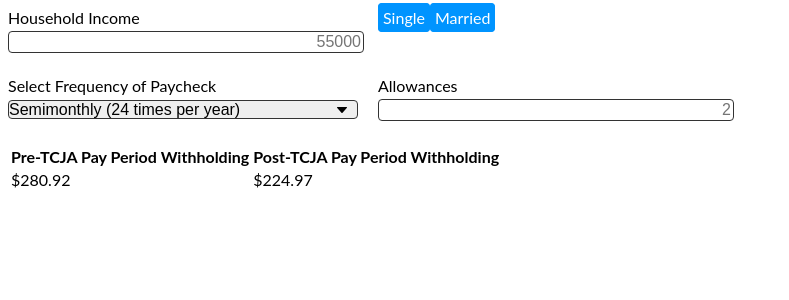
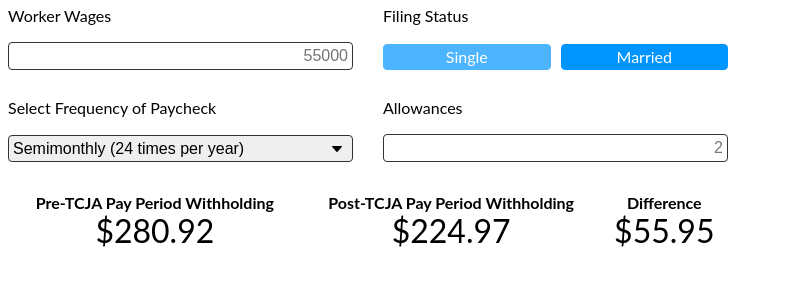
Before and after one commit to TaxFoundation/web-withholding-calculator, a React (Create React App) app: page / in a window 1280 px wide. Shown: the top 300 px of the page, without its empty margins (0-789 px from the left). Built offline with nearby package versions, Linux system fonts and the light colour scheme; the HTML template or start-up script is replaced by a standard one.

Commit message:
Finish basic styles

```diff
--- a/src/App.js
+++ b/src/App.js
@@ -9,11 +9,16 @@
 
 const Container = styled.div`
   display: grid;
-  grid-gap: 20px;
+  grid-gap: 30px;
   grid-template: repeat(3, 1fr) / repeat(2, 1fr);
   font-family: ${props => props.theme.fontFamily};
   font-size: ${props => props.theme.fontSize};
+  line-height: 1;
   max-width: 720px;
+
+  * {
+    box-sizing: border-box;
+  }
 `;
 
 class App extends Component {
--- a/src/components/AllowancesInput.js
+++ b/src/components/AllowancesInput.js
@@ -1,10 +1,17 @@
 import React from 'react';
+import styled from 'styled-components';
 import Label from './Label';
 import NumericInput from './NumericInput';
 
+const Container = styled.div`
+  display: grid;
+  grid-gap: 10px;
+  grid-template: 2fr / 1fr;
+`;
+
 const AllowancesInput = props => {
   return (
-    <div>
+    <Container>
       <Label htmlFor="allowances">Allowances</Label>
       <NumericInput
         id="allowances"
@@ -13,7 +20,7 @@
         type="number"
         onChange={e => props.update(e.target.value)}
       />
-    </div>
+    </Container>
   );
 };
 
--- a/src/components/FilingStatusSelector.js
+++ b/src/components/FilingStatusSelector.js
@@ -1,35 +1,61 @@
 import React from 'react';
 import styled from 'styled-components';
+import Label from './Label';
+
+const Form = styled.form`
+  display: grid;
+  grid-gap: 10px;
+  grid-template: repeat(2, 1fr) / repeat(2, 1fr);
+`;
 
 const Status = styled.div`
-  display: inline-block;
-`;
+  grid-column: span 1;
+  grid-row: 2 / 3;
 
-const Label = styled.label`
-  background-color: ${props => props.theme.tfBlue};
-  border: 1px solid ${props => props.theme.tfBlue};
-  border-radius: 4px;
-  color: #fff;
-  padding: 4px;
-`;
+  > input {
+    display: none;
+  }
 
-const Radio = styled.input`
-  display: none;
+  > input + label {
+    background-color: ${props => props.theme.tfBlue};
+    border: 1px solid ${props => props.theme.tfBlue};
+    border-radius: 4px;
+    color: #fff;
+    display: block;
+    padding: 4px 6px;
+    text-align: center;
+  }
+
+  > input:checked + label {
+    background-color: ${props => props.theme.tfBlueHighlight};
+    border: 1px solid ${props => props.theme.tfBlueHighlight};
+  }
 `;
 
 const FilingStatusSelector = props => {
   const statuses = ['single', 'married'];
   return (
-    <form onChange={e => props.update(e.target.value)}>
+    <Form onChange={e => props.update(e.target.value)}>
+      <Label style={{ gridColumn: 'span 2', gridRow: '1 / 2' }}>
+        Filing Status
+      </Label>
       {statuses.map(s => {
         return (
           <Status key={`status-${s}`}>
-            <Label htmlFor={s}>{s.charAt(0).toUpperCase() + s.slice(1)}</Label>
-            <Radio type="radio" name="filing-status" id={s} value={s} defaultChecked={s === props.initialValue} />
+            <input
+              type="radio"
+              name="filing-status"
+              id={s}
+              value={s}
+              defaultChecked={s === props.initialValue}
+            />
+            <label htmlFor={s}>
+              {s.charAt(0).toUpperCase() + s.slice(1)}
+            </label>
           </Status>
         );
       })}
-    </form>
+    </Form>
   );
 };
 
--- a/src/components/IncomeInput.js
+++ b/src/components/IncomeInput.js
@@ -1,11 +1,18 @@
 import React from 'react';
+import styled from 'styled-components';
 import Label from './Label';
 import NumericInput from './NumericInput';
 
+const Container = styled.div`
+  display: grid;
+  grid-gap: 10px;
+  grid-template: 2fr / 1fr;
+`;
+
 const IncomeInput = props => {
   return (
-    <div>
-      <Label htmlFor="income">Household Income</Label>
+    <Container>
+      <Label htmlFor="income">Worker Wages</Label>
       <NumericInput
         id="income"
         name="income"
@@ -13,7 +20,7 @@
         type="number"
         onChange={e => props.update(e.target.value)}
       />
-    </div>
+    </Container>
   );
 };
 
--- a/src/components/Label.js
+++ b/src/components/Label.js
@@ -2,7 +2,6 @@
 
 const Label = styled.label`
   display: block;
-  margin-bottom: 4px;
 `;
 
 export default Label;
--- a/src/components/NumericInput.js
+++ b/src/components/NumericInput.js
@@ -5,6 +5,8 @@
   border: 1px solid #333333;
   border-radius: 4px;
   font-size: ${props => props.theme.fontSize};
+  margin: 0;
+  padding: 4px;
   text-align: right;
   width: 100%;
 
--- a/src/components/PayrollPeriodSelector.js
+++ b/src/components/PayrollPeriodSelector.js
@@ -2,6 +2,12 @@
 import styled from 'styled-components';
 import Label from './Label';
 import config from '../config.json';
+
+const Container = styled.div`
+  display: grid;
+  grid-gap: 10px;
+  grid-template: 2fr / 1fr;
+`;
 
 const Select = styled.select`
   -webkit-appearance: none;
@@ -13,13 +19,13 @@
   border: 1px solid #333333;
   border-radius: 4px;
   font-size: ${props => props.theme.fontSize};
-  padding-right: 20px;
+  padding: 4px 20px 4px 4px;
   width: 100%;
 `;
 
 const PayrollPeriodSelector = props => {
   return (
-    <div>
+    <Container>
       <Label htmlFor="payroll-periods">Select Frequency of Paycheck</Label>
       <Select
         defaultValue={props.initialValue}
@@ -37,7 +43,7 @@
           );
         })}
       </Select>
-    </div>
+    </Container>
   );
 };
 
--- a/src/components/ResultsTable.js
+++ b/src/components/ResultsTable.js
@@ -5,6 +5,18 @@
 
 const Container = styled.div`
   grid-column: 1 / 3;
+`;
+
+const Table = styled.table`
+  width: 100%;
+
+  th, td {
+    text-align: center;
+  }
+
+  td {
+    font-size: 2rem;
+  }
 `;
 
 const dollarFormat = format('$,');
@@ -19,20 +31,22 @@
 
   return (
     <Container>
-      <table>
+      <Table>
         <thead>
           <tr>
             <th>Pre-TCJA Pay Period Withholding</th>
             <th>Post-TCJA Pay Period Withholding</th>
+            <th>Difference</th>
           </tr>
         </thead>
         <tbody>
           <tr>
             <td>{dollarFormat(results['pre-tcja'])}</td>
             <td>{dollarFormat(results['tcja'])}</td>
+            <td>{dollarFormat(results['pre-tcja'] - results['tcja'])}</td>
           </tr>
         </tbody>
-      </table>
+      </Table>
     </Container>
   );
 };
```
